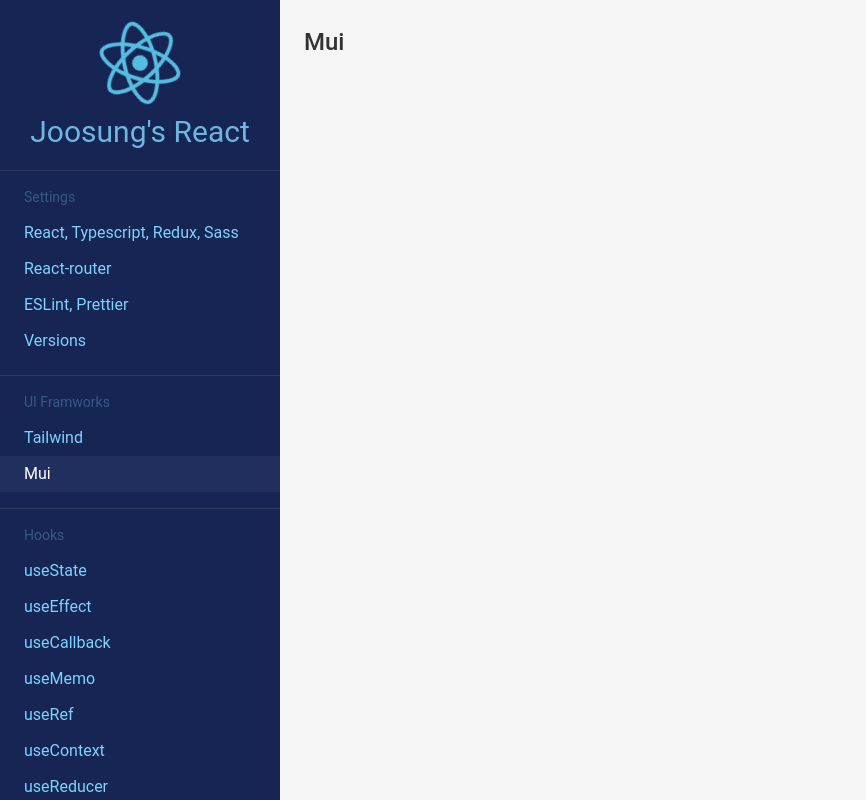
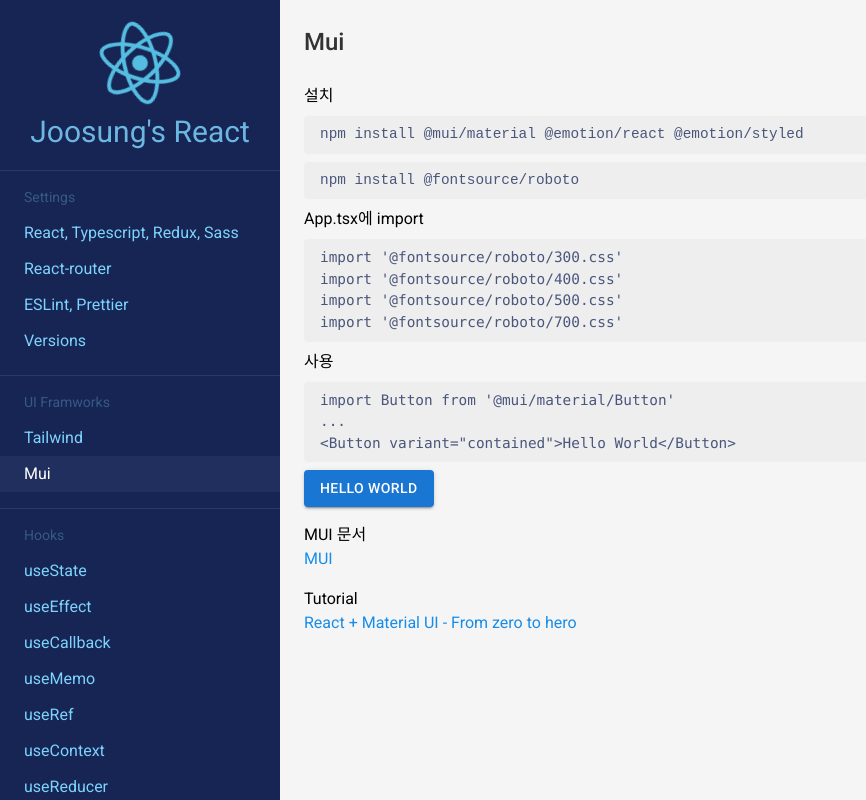
Before and after one commit to joosung21/react-docs, a React (Create React App) app: page /mui in a window 1280 px wide. Shown: the whole page, without its empty margins (0-866 px from the left). Built offline with nearby package versions, Linux system fonts and the light colour scheme.

Commit message:
mui 설치완료

```diff
--- a/package.json
+++ b/package.json
@@ -3,6 +3,11 @@
   "version": "0.1.0",
   "private": true,
   "dependencies": {
+    "@emotion/react": "^11.11.1",
+    "@emotion/styled": "^11.11.0",
+    "@fontsource/roboto": "^5.0.8",
+    "@mui/icons-material": "^5.14.16",
+    "@mui/material": "^5.14.16",
     "@reduxjs/toolkit": "^1.9.7",
     "@testing-library/jest-dom": "^5.17.0",
     "@testing-library/react": "^13.4.0",
--- a/src/App.tsx
+++ b/src/App.tsx
@@ -1,6 +1,11 @@
 import React from 'react'
 import AppRouter from './router/AppRouter'
 import './App.scss'
+
+import '@fontsource/roboto/300.css'
+import '@fontsource/roboto/400.css'
+import '@fontsource/roboto/500.css'
+import '@fontsource/roboto/700.css'
 
 const App = () => {
   return (
--- a/src/pages/Mui.tsx
+++ b/src/pages/Mui.tsx
@@ -1,9 +1,60 @@
 import React from 'react'
+import Button from '@mui/material/Button'
 
 const Mui = () => {
   return (
-    <div>
+    <div className="limit-width">
       <div className="page-title">Mui</div>
+
+      <p>설치</p>
+      <div className="code">npm install @mui/material @emotion/react @emotion/styled</div>
+
+      <div className="code">npm install @fontsource/roboto</div>
+
+      <p>App.tsx에 import</p>
+      <div className="code">
+        <pre>
+          {`import '@fontsource/roboto/300.css'
+import '@fontsource/roboto/400.css'
+import '@fontsource/roboto/500.css'
+import '@fontsource/roboto/700.css'`}
+        </pre>
+      </div>
+
+      <p>사용</p>
+      <div className="code">
+        <pre>
+          {`import Button from '@mui/material/Button'
+...
+<Button variant="contained">Hello World</Button>`}
+        </pre>
+      </div>
+
+      <Button variant="contained">Hello World</Button>
+
+      <br />
+
+      <div className="mt-4">MUI 문서</div>
+      <a
+        href="https://mui.com/material-ui/getting-started/installation/"
+        target="_blank"
+        rel="noreferrer"
+        className="text-link"
+      >
+        MUI
+      </a>
+
+      <br />
+
+      <div className="mt-4">Tutorial</div>
+      <a
+        href="https://www.youtube.com/playlist?list=PLDxCaNaYIuUlG5ZqoQzFE27CUOoQvOqnQ"
+        target="_blank"
+        rel="noreferrer"
+        className="text-link"
+      >
+        React + Material UI - From zero to hero
+      </a>
     </div>
   )
 }
```
Also changed, not shown: 1 other file (tests, documents, lock files or other folders).
